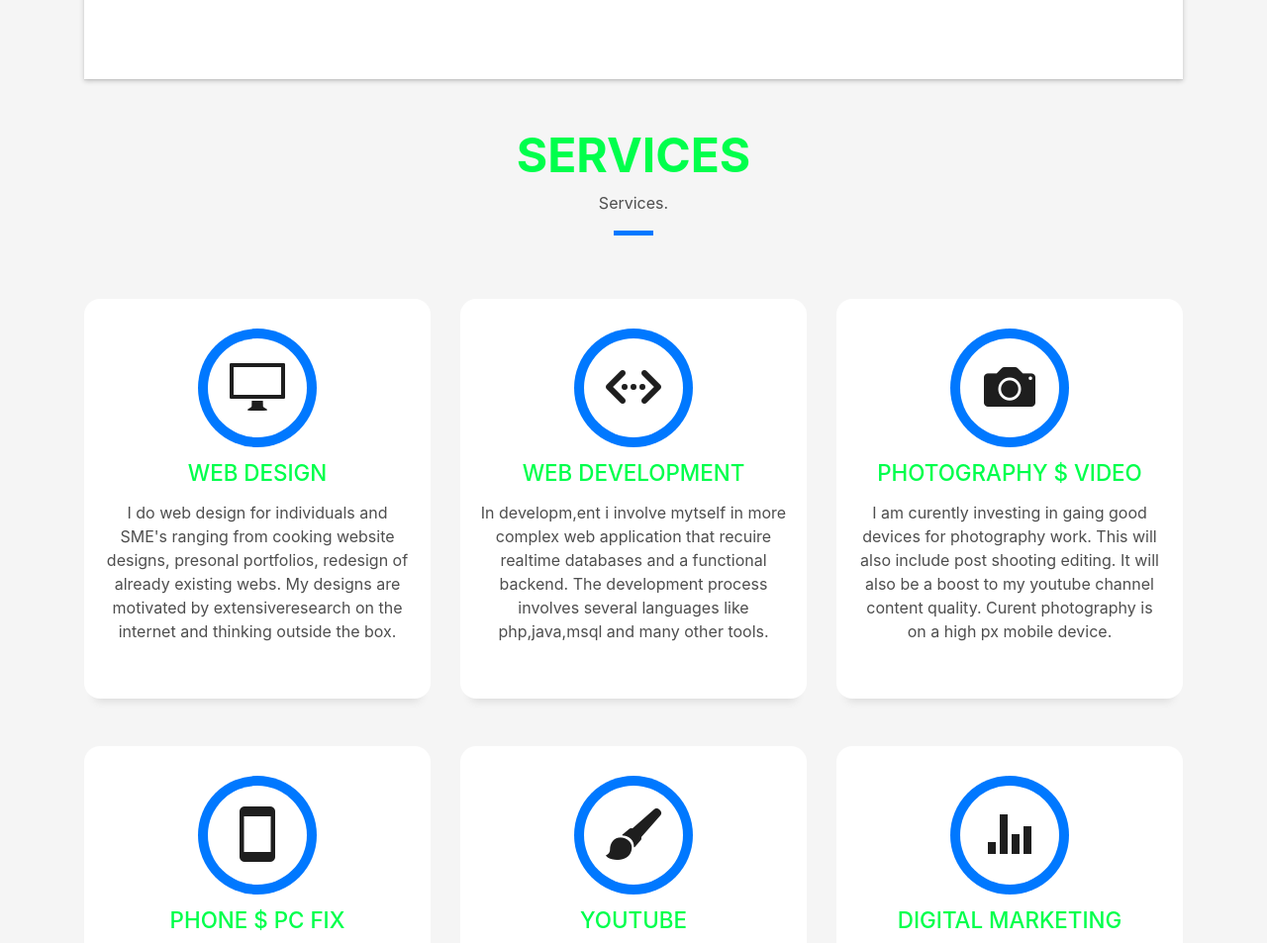
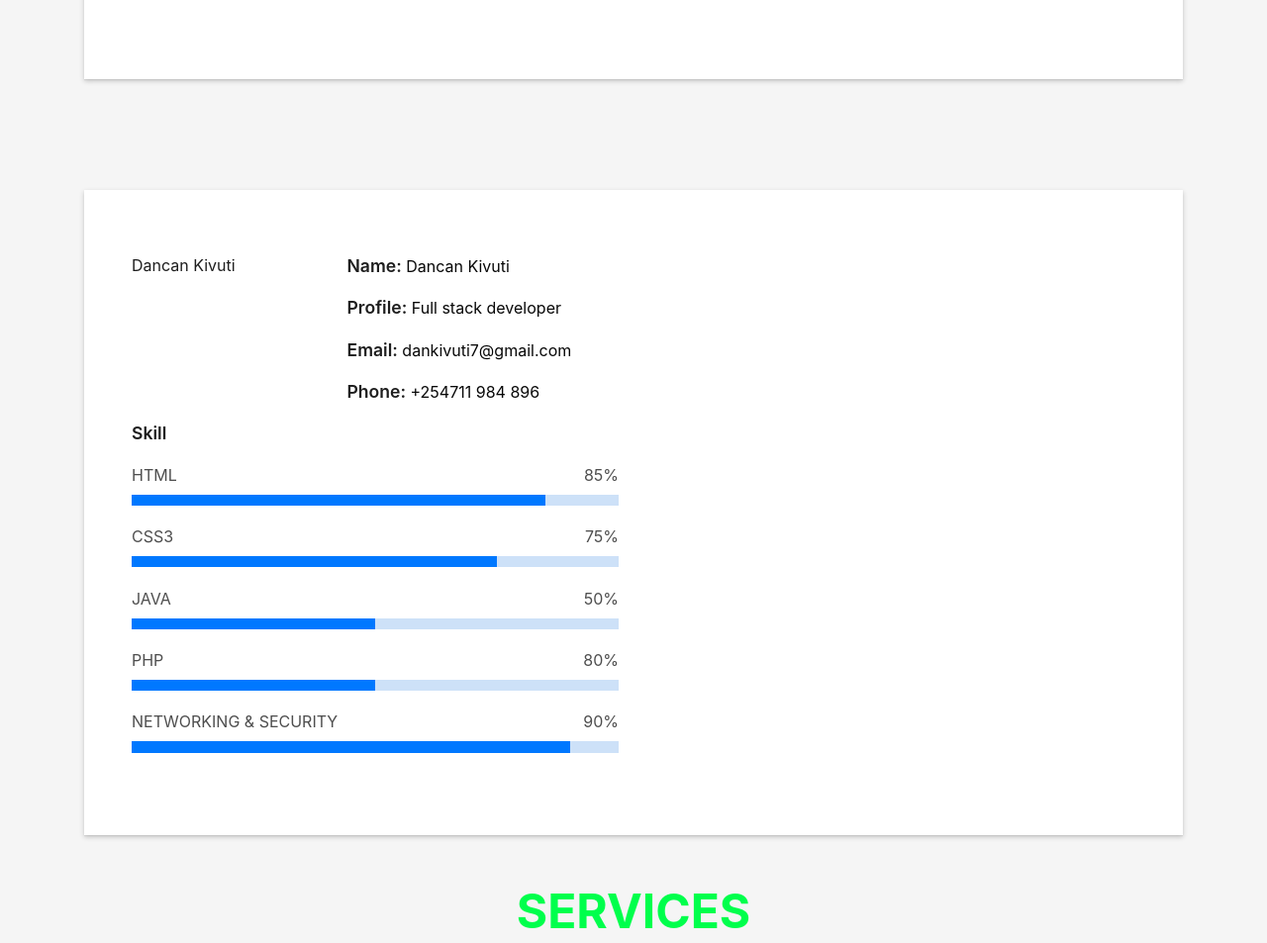
Before and after one commit to Dankivuti/dankivuti.github.io, a plain HTML site: page index.html in a window 1280 px wide. Shown: the part 1486-2439 px from the top of the page at 99% size. Drawn offline with Linux system fonts and the light colour scheme; files whose address does not match are found by name.

Commit message:
li badge 1

```diff
--- a/index.html
+++ b/index.html
@@ -12,6 +12,8 @@
   <!-- Favicons -->
   <link href="assets/img/favicon.png" rel="icon">
   <link href="assets/img/apple-touch-icon.png" rel="apple-touch-icon">
+  <script src="https://platform.linkedin.com/badges/js/profile.js" async defer type="text/javascript"></script>
+
 
   <!-- Vendor CSS Files -->
   <link href="assets/vendor/bootstrap/css/bootstrap.min.css" rel="stylesheet">
@@ -147,7 +149,65 @@
         </div>
       </div>
     </section><!-- End About Section -->
+<!-- badges sectio-->
+    <section id="about" class="about-mf sect-pt4 route">
+      <div class="container">
+        <div class="row">
+          <div class="col-sm-12">
+            <div class="box-shadow-full">
+              <div class="row">
+                <div class="col-md-6">
+                  <div class="row">
+                    <div class="col-sm-6 col-md-5">
 
+
+                      <div class="badge-base LI-profile-badge" data-locale="en_US" data-size="medium" data-theme="dark" data-type="VERTICAL" data-vanity="dancan-kivuti-038985190" data-version="v1"><a class="badge-base__link LI-simple-link" href="https://ke.linkedin.com/in/dancan-kivuti-038985190?trk=profile-badge">Dancan Kivuti</a></div>
+
+                    </div>
+                    <div class="col-sm-6 col-md-7">
+                      <div class="about-info">
+                        <p><span class="title-s">Name: </span> <span>Dancan Kivuti</span></p>
+                        <p><span class="title-s">Profile: </span> <span>Full stack developer</span></p>
+                        <p><span class="title-s">Email: </span> <span><email>dankivuti7@gmail.com</email></span></p>
+                        <p><span class="title-s">Phone: </span> <span>+254711 984 896</span></p>
+                      </div>
+                    </div>
+                  </div>
+
+
+                  <div class="skill-mf">
+                    <p class="title-s">Skill</p>
+                    <span>HTML</span> <span class="pull-right">85%</span>
+                    <div class="progress">
+                      <div class="progress-bar" role="progressbar" style="width: 85%;" aria-valuenow="85" aria-valuemin="0" aria-valuemax="100"></div>
+                    </div>
+                    <span>CSS3</span> <span class="pull-right">75%</span>
+                    <div class="progress">
+                      <div class="progress-bar" role="progressbar" style="width: 75%" aria-valuenow="75" aria-valuemin="0" aria-valuemax="100"></div>
+                    </div>
+                     <span>JAVA</span> <span class="pull-right">50%</span>
+                    <div class="progress">
+                      <div class="progress-bar" role="progressbar" style="width: 50%" aria-valuenow="50" aria-valuemin="0" aria-valuemax="100"></div>
+                    </div>
+
+                    <span>PHP</span> <span class="pull-right">80%</span>
+                    <div class="progress">
+                      <div class="progress-bar" role="progressbar" style="width: 50%" aria-valuenow="50" aria-valuemin="0" aria-valuemax="100"></div>
+                    </div>
+                    <span>NETWORKING & SECURITY</span> <span class="pull-right">90%</span>
+                    <div class="progress">
+                      <div class="progress-bar" role="progressbar" style="width: 90%" aria-valuenow="90" aria-valuemin="0" aria-valuemax="100"></div>
+                    </div>
+                  </div>
+                </div>
+
+            </div>
+          </div>
+        </div>
+      </div>
+    </section>
+
+    <!-- end of badges section-->
     <!-- ======= Services Section ======= -->
     <section id="service" class="services-mf route">
       <div class="container">
@@ -451,9 +511,6 @@
    <!-- in future a blog will apear here -->
     <!-- End Blog Section -->
 
-<script src="https://platform.linkedin.com/badges/js/profile.js" async defer type="text/javascript"></script>
-
-    <div class="badge-base LI-profile-badge" data-locale="en_US" data-size="medium" data-theme="dark" data-type="VERTICAL" data-vanity="dancan-kivuti-038985190" data-version="v1"><a class="badge-base__link LI-simple-link" href="https://ke.linkedin.com/in/dancan-kivuti-038985190?trk=profile-badge">Dancan Kivuti</a></div>
 
     <section class="paralax-mf footer-paralax bg-image sect-mt4 route" style="background-image: url(assets/img/overlay-bg.jpg)">
       <div class="overlay-mf"></div>
```
